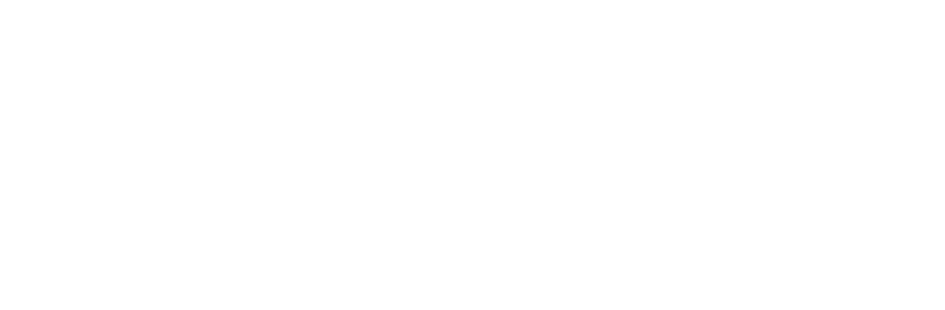
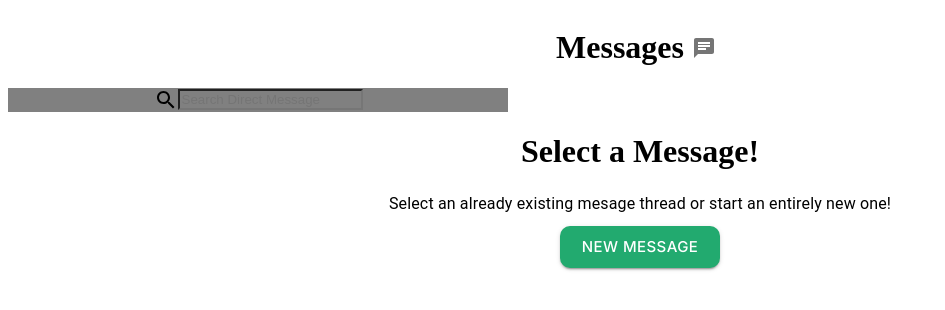
Before and after one commit to Project-Chirp/chirp-frontend, a React (Create React App) app: page / in a window 1280 px wide. Before the commit this address had no page. Shown: the top 310 px of the page, without its empty margins (0-945 px from the left). Built offline with nearby package versions, Linux system fonts and the light colour scheme.

Commit message:
Cleaned up Messages Contents and added the Navbar to Messages Page. More to be done

```diff
--- a/src/App.js
+++ b/src/App.js
@@ -1,12 +1,12 @@
 import "./App.css";
-import Login from "./pages/Login";
 import { Route, Routes } from "react-router-dom";
+import Messages from "./pages/Messages.tsx";
 
 function App() {
   return (
     <div className="App">
       <Routes>
-        <Route path="/login" element={<Login />} />
+        <Route path="/" element={<Messages />} />
       </Routes>
     </div>
   );
--- /dev/null
+++ b/src/Styles/DMSearchBar.css
@@ -0,0 +1,13 @@
+/*need to center the icons and text*/
+.searchflexbox {
+  display: flex;
+  background-color: gray;
+  justify-content: center;
+  align-items: center;
+  width: 500px;
+}
+
+.searchDM {
+  outline: none;
+  background: none;
+}
--- a/src/Styles/Messages.css
+++ b/src/Styles/Messages.css
@@ -1,29 +1,29 @@
 .ChatICon {
   height: 8px;
   width: 8px;
-  cursor: pointer;
 }
 
-.ChatICon.hover {
-  color: 22AA6F;
-}
-
-.header {
+.Messagesheader {
   font-weight: bold;
 }
 
 /*need to center the icons and text*/
-.flexbox {
+.Messagesflexbox {
   display: flex;
+  align-items: center;
+  justify-content: center;
+  padding: 5;
 }
 
-/*need to center the icons and text*/
-.searchflexbox {
-  display: flex;
-  background-color: gray;
+.title {
+  font-weight: bold;
+  text-align: center;
 }
 
-.searchDM {
-  outline: none;
-  background: none;
+.messagethread {
+  text-align: center;
 }
+
+.MessagesButton {
+  text-align: center;
+}
--- /dev/null
+++ b/src/components/DMSearchBar.tsx
@@ -0,0 +1,18 @@
+import React from "react";
+import SearchIcon from "@mui/icons-material/Search";
+import "../Styles/DMSearchBar.css";
+
+const DMSearchBar = () => {
+  return (
+    <div className="searchflexbox">
+      <SearchIcon />
+      <input
+        className="searchDM"
+        type="text"
+        placeholder="Search Direct Message"
+      />
+    </div>
+  );
+};
+
+export default DMSearchBar;
--- /dev/null
+++ b/src/pages/Messages.tsx
@@ -0,0 +1,56 @@
+import React from "react";
+
+import ChatIcon from "@mui/icons-material/Chat";
+import IconButton from "@mui/material/IconButton";
+import { Button, Typography } from "@mui/material";
+
+import "../Styles/Messages.css";
+import DMSearchBar from "../components/DMSearchBar";
+import NavBar from "../components/NavBar";
+
+const Messages = () => {
+  return (
+    <>
+      {/* <NavBar /> */}
+      <div>
+        <div className="Messagesflexbox">
+          <h1 className="Messagesheader">Messages</h1>
+
+          <IconButton>
+            <ChatIcon className="ChatIcon" />
+          </IconButton>
+        </div>
+
+        <DMSearchBar />
+      </div>
+
+      <div>
+        <h1 className="title">Select a Message!</h1>
+        <Typography className="messagethread">
+          Select an already existing mesage thread or start an entirely new one!
+        </Typography>
+
+        <div className="MessagesButton">
+          <Button
+            style={{
+              justifyContent: "center",
+              alignItems: "center",
+              margin: 10,
+              backgroundColor: "#22AA6F",
+              borderRadius: 10,
+            }}
+            size={"large"}
+            sx={{ fontFamily: "Inter" }}
+            variant="contained"
+            /* Might have to change this */
+            type="submit"
+          >
+            New Message
+          </Button>
+        </div>
+      </div>
+    </>
+  );
+};
+
+export default Messages;
```
Also changed, not shown: src/Styles/NoMessagesSelected.css (deleted, +0 -8 lines), src/components/Messages.tsx (deleted, +0 -26 lines), src/components/NoMessagesSelected.tsx (deleted, +0 -27 lines).
